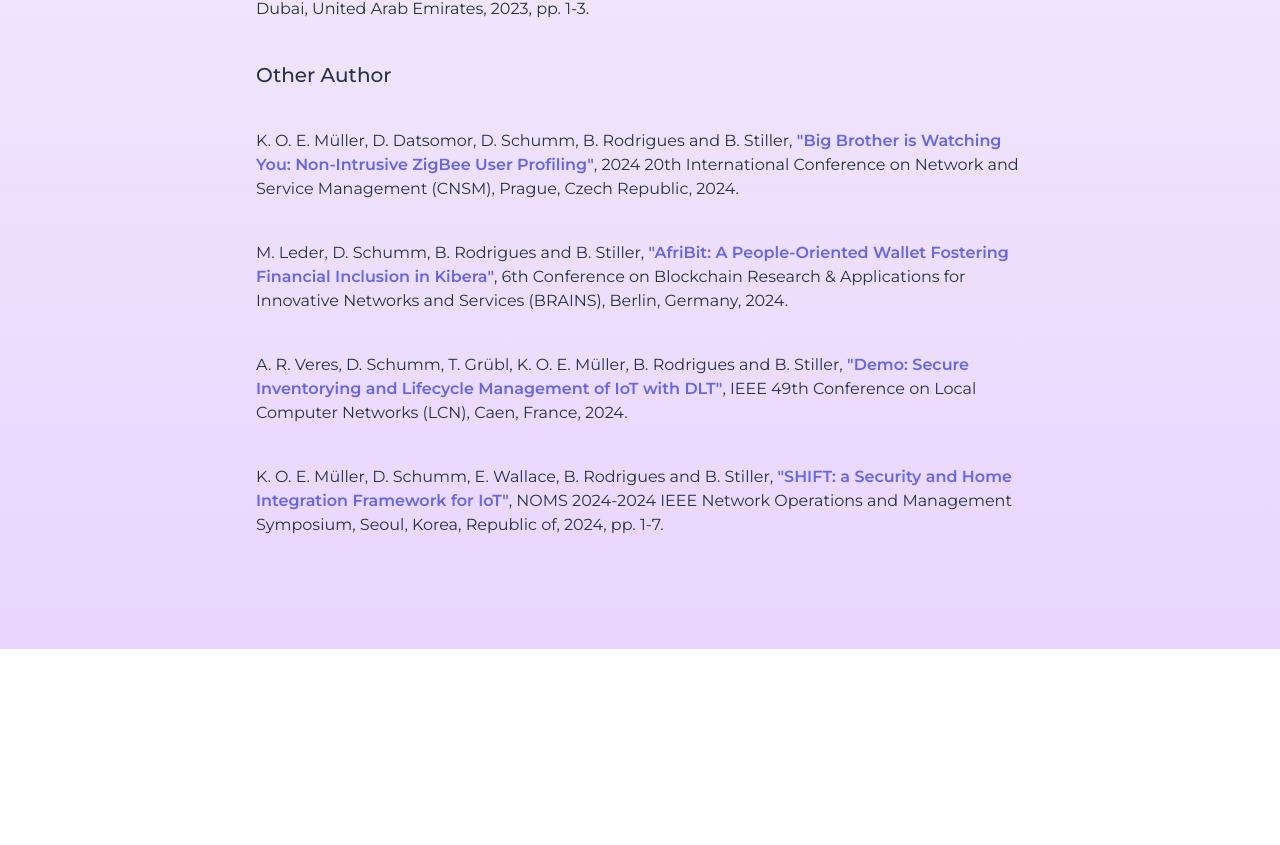
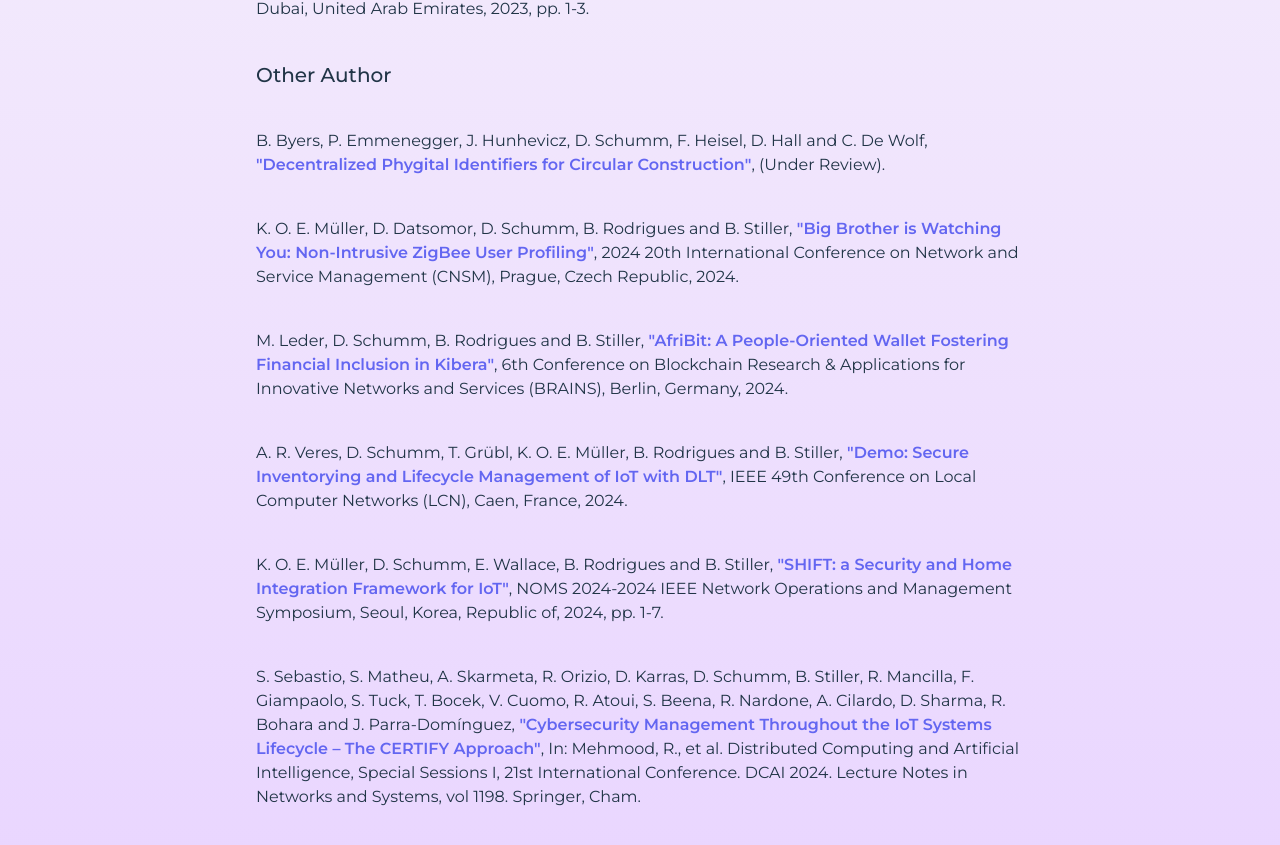
Before and after one commit to schummd/schummd.github.io, a React (Vite) app: page /#/publications in a window 1280 px wide. Shown: the part 859-1704 px from the top of the page. Before the commit the page ends 1508 px from the top, so only its background shows below. Built offline with nearby package versions, Linux system fonts and the light colour scheme.

Commit message:
updated publications

```diff
--- a/src/pages/Publications.jsx
+++ b/src/pages/Publications.jsx
@@ -29,13 +29,6 @@ export default function Publications() {
             in Blockchain and Society Handbook, John Flood and Lachlan Robb,
             De Gruyter, 2025.
           </li>
-          {/*
-          <li>
-            B. Byers, P. Emmenegger, J. Hunhevicz, D. Schumm, F. Heisel, D. Hall and C. De Wolf,
-            <a href="http://dx.doi.org/10.2139/ssrn.4946912" class="font-semibold text-indigo-500 cursor-pointer" target="_blank"> "Decentralized Phygital Identifiers for Circular Construction"</a>,
-            (Under Review).
-          </li> */}
-
           <li>
             D. Schumm, R. Mukta and H. -y. Paik,
             <a href="https://ieeexplore.ieee.org/document/10237019" class="font-semibold text-indigo-500 cursor-pointer" target="_blank"> "Efficient Credential Revocation Using Cryptographic Accumulators"</a>,
@@ -50,6 +43,11 @@ export default function Publications() {
           </li>
 
           <h2 class="font-montserrat font-medium text-xl mb-12">Other Author</h2>
+          <li>
+            B. Byers, P. Emmenegger, J. Hunhevicz, D. Schumm, F. Heisel, D. Hall and C. De Wolf,
+            <a href="https://papers.ssrn.com/sol3/papers.cfm?abstract_id=4946912" class="font-semibold text-indigo-500 cursor-pointer" target="_blank"> "Decentralized Phygital Identifiers for Circular Construction"</a>,
+            (Under Review).
+          </li>
           <li>
             K. O. E. Müller, D. Datsomor, D. Schumm, B. Rodrigues and B. Stiller,
             <a href="https://dl.ifip.org/db/conf/cnsm/cnsm2024/1571049085.pdf" class="font-semibold text-indigo-500"> "Big Brother is Watching You: Non-Intrusive ZigBee User Profiling"</a>,
@@ -74,6 +72,12 @@ export default function Publications() {
             NOMS 2024-2024 IEEE Network Operations and Management Symposium,
             Seoul, Korea, Republic of, 2024, pp. 1-7.
           </li>
+          <li>
+            S. Sebastio, S. Matheu, A. Skarmeta, R. Orizio, D. Karras, D. Schumm, B. Stiller, R. Mancilla, F. Giampaolo, S. Tuck, T. Bocek, V. Cuomo, R. Atoui, S. Beena, R. Nardone, A. Cilardo, D. Sharma, R. Bohara and J. Parra-Domínguez,
+            <a href="https://doi.org/10.1007/978-3-031-76459-2_26" class="font-semibold text-indigo-500 cursor-pointer" target="_blank"> "Cybersecurity Management Throughout the IoT Systems Lifecycle – The CERTIFY Approach"</a>,
+            In: Mehmood, R., et al. Distributed Computing and Artificial Intelligence, Special Sessions I, 21st International Conference. DCAI 2024.
+            Lecture Notes in Networks and Systems, vol 1198. Springer, Cham.
+          </li>
         </ul>
       </div>
     </div>
```
